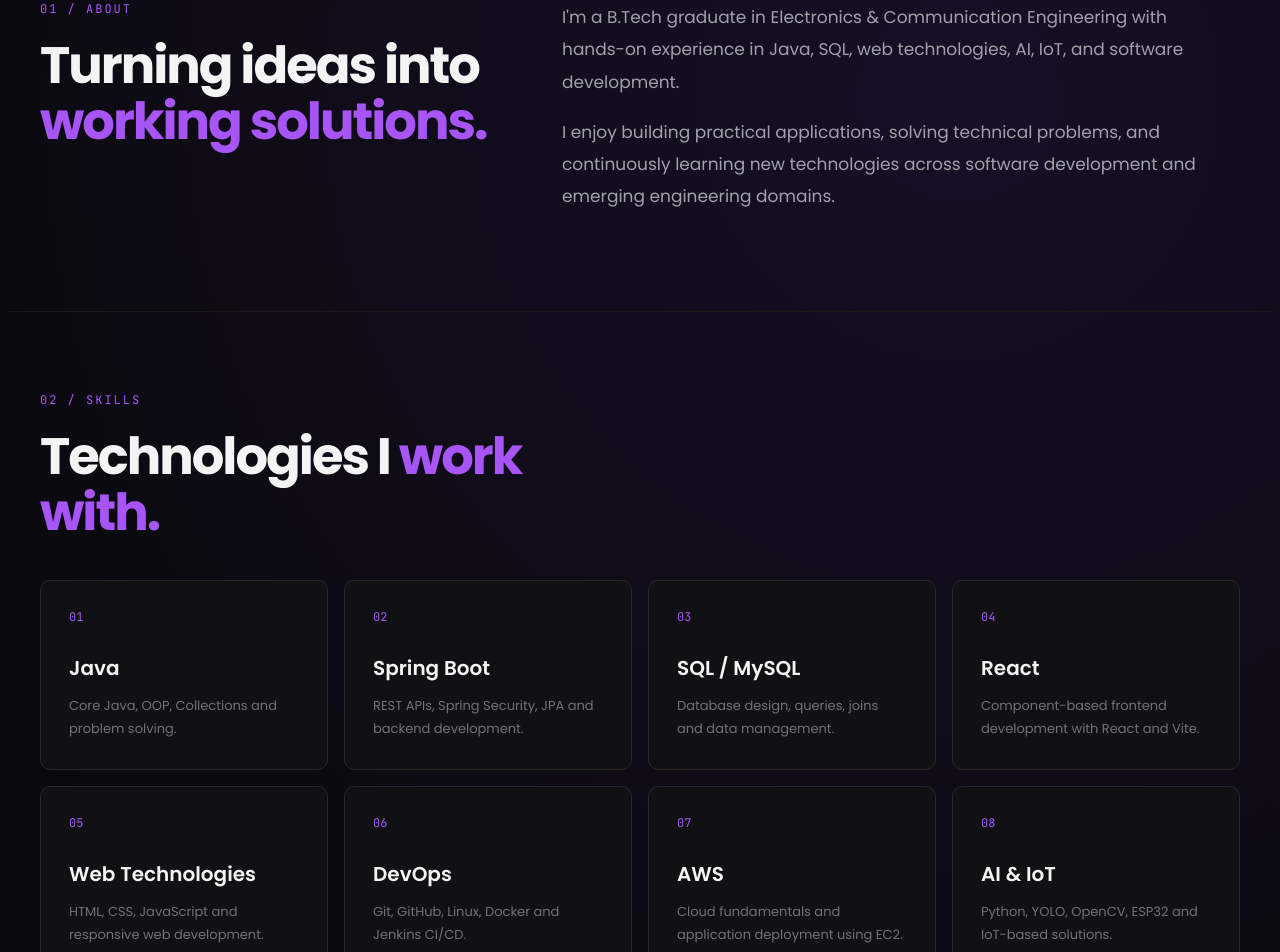
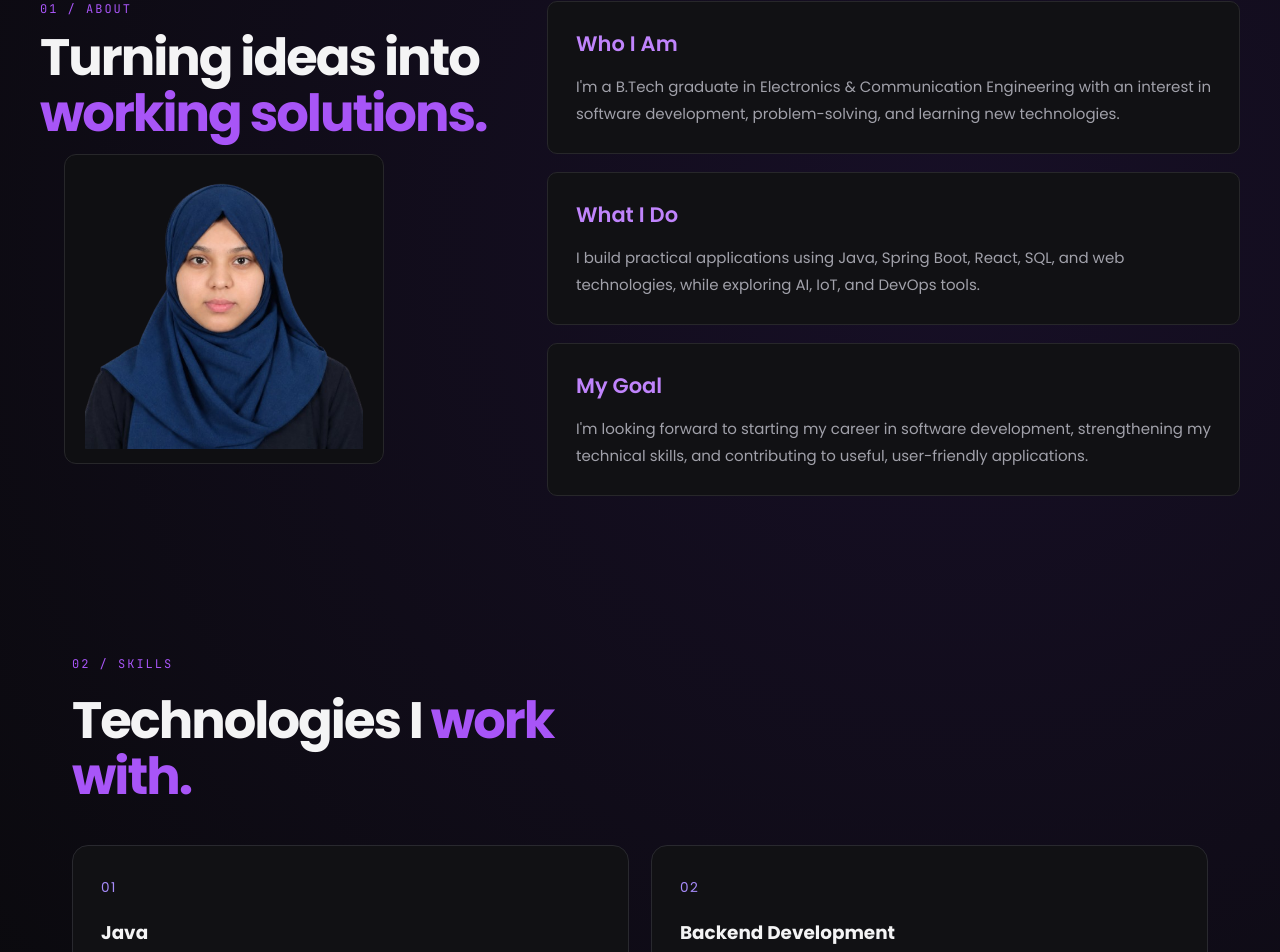
Before and after one commit to Myshafalaq-max/my-portfolio, a React (Vite) app: page / in a window 1280 px wide. Shown: the part 880-1832 px from the top of the page. Built offline with nearby package versions, Linux system fonts and the light colour scheme.

Commit message:
Update portfolio design and skills section

```diff
--- a/package.json
+++ b/package.json
@@ -10,6 +10,7 @@
     "preview": "vite preview"
   },
   "dependencies": {
+    "@emailjs/browser": "^5.0.3",
     "react": "^19.2.8",
     "react-dom": "^19.2.8"
   },
--- a/src/App.css
+++ b/src/App.css
@@ -16,7 +16,6 @@
   overflow-x: hidden;
   font-family: "Poppins", sans-serif;
 }
-
 
 /* ================================
    NAVBAR
@@ -71,7 +70,6 @@
 .menu-toggle {
   display: none;
 }
-
 
 /* ================================
    HERO
@@ -131,7 +129,6 @@
   line-height: 1.8;
 }
 
-
 /* ================================
    HERO BUTTONS
 ================================ */
@@ -179,7 +176,6 @@
   transform: translateY(-2px);
 }
 
-
 /* ================================
    HERO VISUAL
 ================================ */
@@ -214,7 +210,6 @@
     opacity: 1;
   }
 }
-
 
 /* ================================
    TERMINAL CARD
@@ -292,7 +287,6 @@
   color: #a855f7;
 }
 
-
 /* ================================
    SECTION HEADING
 ================================ */
@@ -318,7 +312,6 @@
   color: #a855f7;
 }
 
-
 /* ================================
    ABOUT
 ================================ */
@@ -329,82 +322,168 @@
   padding: 80px 32px;
   display: grid;
   grid-template-columns: 0.8fr 1.2fr;
-  gap: 70px;
+  gap: 45px;
   border-top: 1px solid #18181b;
+  align-items: start;
 }
 
-.about-content {
-  max-width: 650px;
+.about-intro {
+  display: flex;
+  flex-direction: column;
+  align-items: flex-start;
+  gap: 12px;
+  min-width: 0;
 }
 
-.about-content p {
-  margin: 0 0 18px;
-  color: #a1a1aa;
-  font-size: 17px;
-  line-height: 1.9;
+.about-intro .section-heading {
+  margin: 0;
+  padding: 0;
 }
 
+.about-intro .section-heading p {
+  margin-bottom: 12px;
+}
+
+.about-intro .about-photo {
+  margin: 0 0 0 24px;
+  padding: 14px;
+  width: 100%;
+  max-width: 320px;
+  box-sizing: border-box;
+  background: #0f0f12;
+  border: 1px solid #27272a;
+  border-radius: 12px;
+  overflow: hidden;
+  transition: border-color 0.3s ease;
+}
+
+.about-intro .about-photo:hover {
+  border-color: #a855f7;
+}
+
+.about-intro .about-photo img {
+  display: block;
+  width: 100%;
+  height: 280px;
+  object-fit: contain;
+  object-position: center;
+  border-radius: 8px;
+}
+
+.about-cards {
+  display: grid;
+  grid-template-columns: 1fr;
+  gap: 18px;
+}
+
+.about-card {
+  padding: 26px 28px;
+  background: #111114;
+  border: 1px solid #27272a;
+  border-radius: 10px;
+  transition:
+    border-color 0.3s ease,
+    transform 0.3s ease;
+}
+
+.about-card:hover {
+  border-color: #a855f7;
+  transform: translateY(-3px);
+}
+
+.about-card h3 {
+  margin: 0 0 14px;
+  color: #c084fc;
+  font-size: 21px;
+  font-weight: 600;
+}
+
+.about-card p {
+  margin: 0;
+  color: #a1a1aa;
+  font-size: 15px;
+  line-height: 1.8;
+}
 
 /* ================================
    SKILLS
 ================================ */
 
+
+/* SKILLS SECTION */
+
 .skills-section {
+  width: 100%;
   max-width: 1200px;
   margin: 0 auto;
   padding: 80px 32px;
-  border-top: 1px solid #18181b;
+  box-sizing: border-box;
 }
-
-.skills-section .section-heading {
-  margin-bottom: 40px;
-}
-
 .skills-grid {
   display: grid;
-  grid-template-columns: repeat(4, minmax(0, 1fr));
-  gap: 16px;
+  grid-template-columns: repeat(2, minmax(0, 1fr));
+  gap: 22px;
+  width: 100%;
+  margin-top: 40px;
 }
 
 .skill-card {
-  min-height: 190px;
+  position: relative;
+  min-width: 0;
   padding: 28px;
-  box-sizing: border-box;
   background: #111114;
-  border: 1px solid #27272a;
-  border-radius: 10px;
+  border: 1px solid #29292f;
+  border-radius: 16px;
   transition:
     transform 0.3s ease,
     border-color 0.3s ease,
-    box-shadow 0.3s ease;
+    background 0.3s ease;
 }
 
 .skill-card:hover {
-  transform: translateY(-6px);
-  border-color: #a855f7;
-  box-shadow: 0 15px 40px rgba(168, 85, 247, 0.12);
+  transform: translateY(-5px);
+  border-color: #8b5cf6;
+  background: #15131b;
 }
 
 .skill-number {
-  display: block;
-  margin-bottom: 28px;
-  font-family: "JetBrains Mono", monospace;
-  font-size: 12px;
-  color: #a855f7;
+  display: inline-block;
+  margin-bottom: 22px;
+  color: #a78bfa;
+  font-size: 0.85rem;
+  letter-spacing: 1.5px;
 }
 
 .skill-card h3 {
   margin: 0 0 12px;
-  font-size: 20px;
-  font-weight: 600;
   color: #f4f4f5;
+  font-size: 1.15rem;
+  line-height: 1.4;
 }
 
 .skill-card p {
   margin: 0;
-  font-size: 13px;
-  line-height: 1.7;
-  color: #71717a;
+  color: #a1a1aa;
+  font-size: 0.92rem;
+  line-height: 1.8;
+  overflow-wrap: anywhere;
+}
+
+/* Responsive layout */
+@media (max-width: 600px) {
+  .skills-grid {
+    grid-template-columns: minmax(0, 1fr);
+    gap: 16px;
+    margin-top: 28px;
+  }
+
+  .skill-card {
+    padding: 23px;
+  }
+
+  .skill-number {
+    margin-bottom: 15px;
+  }
 }
 
 
@@ -509,7 +588,6 @@
   color: #a1a1aa;
 }
 
-
 /* ================================
    CERTIFICATIONS
 ================================ */
@@ -595,7 +673,6 @@
   line-height: 1.8;
 }
 
-
 /* ================================
    CERTIFICATE LIST
 ================================ */
@@ -610,7 +687,6 @@
   border-top: 1px solid #27272a;
 }
 
-/* Regular links inside the Besant certificate list */
 .certificate-list a:not(.view-certificates-btn) {
   color: #a1a1aa;
   text-decoration: none;
@@ -621,7 +697,6 @@
 .certificate-list a:not(.view-certificates-btn):hover {
   color: #c084fc;
 }
-
 
 /* ================================
    CERTIFICATE BUTTONS
@@ -652,7 +727,6 @@
     border-color 0.25s ease;
 }
 
-/* Keep button text white, including Oracle buttons */
 .certificate-list a.view-certificates-btn {
   color: #ffffff;
 }
@@ -665,40 +739,71 @@
   transform: translateY(-2px);
 }
 
-
 /* ================================
-   CONTACT
+   CONTACT SECTION
 ================================ */
 
+/*
+  IMPORTANT:
+  The section itself is a normal centered container.
+  The TWO-COLUMN GRID belongs to .contact-layout.
+  This prevents both boxes from occupying only the
+  first column and leaving the right side empty.
+*/
+
 .contact-section {
+  width: 100%;
   max-width: 1200px;
   margin: 0 auto;
   padding: 80px 32px 100px;
-  display: grid;
-  grid-template-columns: 0.9fr 1.1fr;
-  gap: 65px;
+  box-sizing: border-box;
   border-top: 1px solid #18181b;
 }
 
-.contact-content {
-  display: flex;
-  flex-direction: column;
-  align-items: flex-start;
-  justify-content: center;
+.contact-layout {
+  display: grid;
+  grid-template-columns: minmax(0, 0.9fr) minmax(0, 1.1fr);
+  gap: 48px;
+  width: 100%;
+  max-width: 100%;
+  margin: 0 auto;
+  align-items: start;
+  box-sizing: border-box;
 }
 
-.contact-content > p {
-  max-width: 560px;
-  margin: 0 0 32px;
+.contact-left,
+.contact-right {
+  width: 100%;
+  min-width: 0;
+  box-sizing: border-box;
+}
+
+.contact-left .section-heading {
+  margin-bottom: 32px;
+}
+
+.contact-left .section-heading h2 {
+  max-width: 100%;
+}
+
+.contact-intro {
+  width: 100%;
+  max-width: 100%;
+  margin: 0 0 24px;
   color: #a1a1aa;
-  font-size: 17px;
+  font-size: 15px;
   line-height: 1.8;
+  overflow-wrap: anywhere;
 }
+
+/* Left contact information card */
 
 .contact-card {
   width: 100%;
-  max-width: 520px;
+  max-width: 100%;
+  min-width: 0;
   padding: 34px;
+  margin: 0;
   box-sizing: border-box;
   background: #111114;
   border: 1px solid #27272a;
@@ -724,6 +829,7 @@
 }
 
 .contact-item {
+  min-width: 0;
   padding: 18px 0;
   border-bottom: 1px solid #27272a;
 }
@@ -746,6 +852,8 @@
   color: #e4e4e7;
   text-decoration: none;
   font-size: 15px;
+  overflow-wrap: anywhere;
+  word-break: break-word;
   transition: color 0.25s ease;
 }
 
@@ -753,6 +861,109 @@
   color: #c084fc;
 }
 
+/* Right contact form */
+
+.contact-form {
+  width: 100%;
+  max-width: 100%;
+  min-width: 0;
+  padding: 30px;
+  margin: 0;
+  box-sizing: border-box;
+  background: #111114;
+  border: 1px solid #27272a;
+  border-radius: 12px;
+}
+
+.form-field {
+  display: flex;
+  flex-direction: column;
+  gap: 9px;
+  margin-bottom: 20px;
+  min-width: 0;
+}
+
+.form-field label {
+  color: #d4d4d8;
+  font-size: 13px;
+  font-weight: 500;
+}
+
+.form-field input,
+.form-field textarea {
+  display: block;
+  width: 100%;
+  max-width: 100%;
+  min-width: 0;
+  padding: 13px 14px;
+  box-sizing: border-box;
+  border: 1px solid #27272a;
+  border-radius: 7px;
+  outline: none;
+  background: #09090b;
+  color: #f4f4f5;
+  font-family: inherit;
+  font-size: 14px;
+  transition: border-color 0.25s ease;
+}
+
+.form-field textarea {
+  min-height: 130px;
+  resize: vertical;
+}
+
+.form-field input::placeholder,
+.form-field textarea::placeholder {
+  color: #71717a;
+}
+
+.form-field input:focus,
+.form-field textarea:focus {
+  border-color: #a855f7;
+}
+
+.contact-submit-btn {
+  display: block;
+  width: 100%;
+  box-sizing: border-box;
+  padding: 14px 20px;
+  border: 1px solid #a855f7;
+  border-radius: 7px;
+  background: #a855f7;
+  color: #ffffff;
+  font-family: inherit;
+  font-size: 14px;
+  font-weight: 600;
+  cursor: pointer;
+  transition:
+    background 0.25s ease,
+    transform 0.25s ease;
+}
+
+.contact-submit-btn:hover:not(:disabled) {
+  background: #9333ea;
+  transform: translateY(-2px);
+}
+
+.contact-submit-btn:disabled {
+  opacity: 0.65;
+  cursor: not-allowed;
+}
+
+.form-status {
+  margin: 16px 0 0;
+  font-size: 13px;
+  line-height: 1.7;
+  overflow-wrap: anywhere;
+}
+
+.form-status.success {
+  color: #86efac;
+}
+
+.form-status.error {
+  color: #fca5a5;
+}
 
 /* ================================
    FOOTER
@@ -766,7 +977,6 @@
   font-family: "JetBrains Mono", monospace;
   font-size: 11px;
 }
-
 
 /* ================================
    TABLET
@@ -791,23 +1001,31 @@
 
   .about {
     grid-template-columns: 1fr;
-    gap: 45px;
+    gap: 35px;
   }
 
   .projects-grid {
     grid-template-columns: 1fr;
   }
 
-  .contact-section {
-    grid-template-columns: 1fr;
-    gap: 50px;
+  /* Contact stays in two columns until mobile breakpoint */
+  .contact-layout {
+    gap: 28px;
+    grid-template-columns: minmax(0, 0.9fr) minmax(0, 1.1fr);
   }
 
   .contact-card {
-    max-width: 100%;
+    padding: 25px;
+  }
+
+  .contact-form {
+    padding: 24px;
+  }
+
+  .contact-left .section-heading h2 {
+    font-size: clamp(32px, 4vw, 42px);
   }
 }
-
 
 /* ================================
    MOBILE NAVIGATION & LAYOUT
@@ -946,7 +1164,30 @@
   }
 
   .about {
-    padding: 65px 20px 35px;
+    padding: 65px 20px 45px;
+    gap: 30px;
+  }
+
+  .about-intro .about-photo {
+    margin-left: 0;
+    max-width: 320px;
+  }
+
+  .about-cards {
+    gap: 16px;
+  }
+
+  .about-card {
+    padding: 24px;
+    border-radius: 8px;
+  }
+
+  .about-card h3 {
+    font-size: 19px;
+  }
+
+  .about-card p {
+    font-size: 14px;
   }
 
   .skills-section,
@@ -962,8 +1203,51 @@
     grid-template-columns: 1fr;
   }
 
+  /* Contact: full-width centered container, vertically stacked */
   .contact-section {
-    padding: 70px 20px 90px;
+    width: 100%;
+    padding: 65px 20px 80px;
+  }
+
+  .contact-layout {
+    width: 100%;
+    grid-template-columns: minmax(0, 1fr);
+    gap: 30px;
+  }
+
+  .contact-left,
+  .contact-right {
+    width: 100%;
+    min-width: 0;
+  }
+
+  .contact-left .section-heading {
+    margin-bottom: 24px;
+  }
+
+  .contact-left .section-heading h2 {
+    font-size: 38px;
+  }
+
+  .contact-intro {
+    margin-bottom: 20px;
+    font-size: 15px;
+  }
+
+  .contact-card {
+    width: 100%;
+    max-width: 100%;
+    padding: 25px;
+  }
+
+  .contact-form {
+    width: 100%;
+    max-width: 100%;
+    padding: 22px;
+  }
+
+  .contact-item a {
+    font-size: 14px;
   }
 
   .section-heading h2 {
@@ -995,19 +1279,6 @@
     font-size: 23px;
   }
 
-  .contact-content > p {
-    font-size: 15px;
-  }
-
-  .contact-card {
-    padding: 25px;
-  }
-
-  .contact-item a {
-    font-size: 14px;
-    word-break: break-word;
-  }
-
   .footer {
     padding: 25px 20px;
   }
@@ -1020,7 +1291,6 @@
     align-items: stretch;
   }
 }
-
 
 /* ================================
    SMALL MOBILE
@@ -1038,4 +1308,18 @@
   .section-heading h2 {
     font-size: 34px;
   }
+
+  .contact-section {
+    padding-right: 16px;
+    padding-left: 16px;
+  }
+
+  .contact-card,
+  .contact-form {
+    padding: 20px;
+  }
+
+  .contact-left .section-heading h2 {
+    font-size: 34px;
+  }
 }
--- a/src/App.jsx
+++ b/src/App.jsx
@@ -1,5 +1,5 @@
-
 import { useState } from "react";
+import emailjs from "@emailjs/browser";
 import "./App.css";
 
 function App() {
@@ -9,8 +9,67 @@ function App() {
   const closeMenu = () => {
     setMenuOpen(false);
   };
+  const [formData, setFormData] = useState({
+  from_name: "",
+  from_email: "",
+  subject: "",
+  message: "",
+});
+
+const [sending, setSending] = useState(false);
+const [formStatus, setFormStatus] = useState({
+  type: "",
+  text: "",
+});
+
+
+const handleFormChange = (e) => {
+  setFormData({
+    ...formData,
+    [e.target.name]: e.target.value,
+  });
+};
+
+const handleSubmit = async (e) => {
+  e.preventDefault();
+  setSending(true);
+  setFormStatus({ type: "", text: "" });
+
+  try {
+    await emailjs.send(
+      import.meta.env.VITE_EMAILJS_SERVICE_ID,
+      import.meta.env.VITE_EMAILJS_TEMPLATE_ID,
+      formData,
+      {
+        publicKey: import.meta.env.VITE_EMAILJS_PUBLIC_KEY,
+      }
+    );
+
+    setFormStatus({
+      type: "success",
+      text: "Message sent successfully! Thank you for reaching out.",
+    });
+
+    setFormData({
+      from_name: "",
+      from_email: "",
+      subject: "",
+      message: "",
+    });
+  } catch (error) {
+    console.error("EmailJS error:", error);
+
+    setFormStatus({
+      type: "error",
+      text: "Sorry, your message could not be sent. Please try again or email me directly.",
+    });
+  } finally {
+    setSending(false);
+  }
+};
 
 return (
+
     <div className="portfolio">
       {/* Navbar */}
       <nav className="navbar">
@@ -100,8 +159,11 @@ function App() {
         </div>
       </section>
 
+
+
       {/* About Section */}
       <section id="about" className="about">
+        <div className="about-intro">
           <div className="section-heading">
             <p>01 / ABOUT</p>
 
@@ -110,20 +172,41 @@ function App() {
             </h2>
           </div>
 
-        <div className="about-content">
+          <div className="about-photo">
+            <img src="/mysha.png" alt="Mysha Falaq" />
+          </div>
+        </div>
+
+        <div className="about-cards">
+          <article className="about-card">
+            <h3>Who I Am</h3>
             <p>
-            I'm a B.Tech graduate in Electronics & Communication Engineering
-            with hands-on experience in Java, SQL, web technologies, AI, IoT,
-            and software development.
+              I'm a B.Tech graduate in Electronics & Communication
+              Engineering with an interest in software development,
+              problem-solving, and learning new technologies.
             </p>
+          </article>
 
+          <article className="about-card">
+            <h3>What I Do</h3>
             <p>
-            I enjoy building practical applications, solving technical
-            problems, and continuously learning new technologies across
-            software development and emerging engineering domains.
+              I build practical applications using Java, Spring Boot,
+              React, SQL, and web technologies, while exploring AI,
+              IoT, and DevOps tools.
             </p>
+          </article>
+
+          <article className="about-card">
+            <h3>My Goal</h3>
+            <p>
+              I'm looking forward to starting my career in software
+              development, strengthening my technical skills, and
+              contributing to useful, user-friendly applications.
+            </p>
+          </article>
         </div>
       </section>
+
 
       {/* Skills Section */}
       <section id="skills" className="skills-section">
@@ -136,53 +219,41 @@ function App() {
         </div>
 
         <div className="skills-grid">
-          <div className="skill-card">
+          <article className="skill-card">
             <span className="skill-number">01</span>
             <h3>Java</h3>
-            <p>Core Java, OOP, Collections and problem solving.</p>
-          </div>
+            <p>Core Java, OOP, Collections and DSA.</p>
+          </article>
 
-          <div className="skill-card">
+          <article className="skill-card">
             <span className="skill-number">02</span>
-            <h3>Spring Boot</h3>
-            <p>REST APIs, Spring Security, JPA and backend development.</p>
-          </div>
+            <h3>Backend Development</h3>
+            <p>Spring Boot, REST APIs, JPA and Spring Security.</p>
+          </article>
 
-          <div className="skill-card">
+          <article className="skill-card">
             <span className="skill-number">03</span>
-            <h3>SQL / MySQL</h3>
-            <p>Database design, queries, joins and data management.</p>
-          </div>
+            <h3>Frontend Development</h3>
+            <p>React, JavaScript, HTML, CSS and Bootstrap.</p>
+          </article>
 
-          <div className="skill-card">
+          <article className="skill-card">
             <span className="skill-number">04</span>
-            <h3>React</h3>
-            <p>Component-based frontend development with React and Vite.</p>
-          </div>
+            <h3>Database</h3>
+            <p>SQL, MySQL, queries, joins and CRUD operations.</p>
+          </article>
 
-          <div className="skill-card">
+          <article className="skill-card">
             <span className="skill-number">05</span>
-            <h3>Web Technologies</h3>
-            <p>HTML, CSS, JavaScript and responsive web development.</p>
-          </div>
+            <h3>DevOps & Cloud</h3>
+            <p>Git, GitHub, Linux, Docker, Jenkins, AWS and EC2.</p>
+          </article>
 
-          <div className="skill-card">
+          <article className="skill-card">
             <span className="skill-number">06</span>
-            <h3>DevOps</h3>
-            <p>Git, GitHub, Linux, Docker and Jenkins CI/CD.</p>
-          </div>
-
-          <div className="skill-card">
-            <span className="skill-number">07</span>
-            <h3>AWS</h3>
-            <p>Cloud fundamentals and application deployment using EC2.</p>
-          </div>
-
-          <div className="skill-card">
-            <span className="skill-number">08</span>
             <h3>AI & IoT</h3>
-            <p>Python, YOLO, OpenCV, ESP32 and IoT-based solutions.</p>
-          </div>
+            <p>Python, YOLO, OpenCV, ESP32 and IoT solutions.</p>
+          </article>
         </div>
       </section>
 
@@ -498,30 +569,24 @@ function App() {
         </div>
       </section>
 
+
       {/* Contact Section */}
       <section id="contact" className="contact-section">
+        <div className="contact-layout">
+          {/* Left Column */}
+          <div className="contact-left">
             <div className="section-heading">
               <p>05 / CONTACT</p>
-
               <h2>
                 Let's build something <span>useful.</span>
               </h2>
             </div>
 
-        <div className="contact-content">
-          <p>
-            I'm currently open to entry-level opportunities in Java,
-            full-stack development and software engineering.
-          </p>
-
             <div className="contact-card">
-            <p className="contact-card-label">
-              GET IN TOUCH
-            </p>
+              <p className="contact-card-label">GET IN TOUCH</p>
 
               <div className="contact-item">
                 <span>EMAIL</span>
-
                 <a href="mailto:myshafalaq@gmail.com">
                   myshafalaq@gmail.com
                 </a>
@@ -529,7 +594,6 @@ function App() {
 
               <div className="contact-item">
                 <span>GITHUB</span>
-
                 <a
                   href="https://github.com/Myshafalaq-max"
                   target="_blank"
@@ -541,7 +605,6 @@ function App() {
 
               <div className="contact-item">
                 <span>LINKEDIN</span>
-
                 <a
                   href="https://www.linkedin.com/in/myshafalaq"
                   target="_blank"
@@ -552,7 +615,93 @@ function App() {
               </div>
             </div>
           </div>
+
+          {/* Right Column */}
+          <div className="contact-right">
+            <p className="contact-intro">
+              I'm currently open to entry-level opportunities in Java,
+              full-stack development and software engineering.
+            </p>
+
+            <form className="contact-form" onSubmit={handleSubmit}>
+              <div className="form-field">
+                <label htmlFor="from_name">Full Name</label>
+                <input
+                  id="from_name"
+                  name="from_name"
+                  type="text"
+                  placeholder="Enter your name"
+                  value={formData.from_name}
+                  onChange={handleFormChange}
+                  required
+                  maxLength={100}
+                />
+              </div>
+
+              <div className="form-field">
+                <label htmlFor="from_email">Email Address</label>
+                <input
+                  id="from_email"
+                  name="from_email"
+                  type="email"
+                  placeholder="you@example.com"
+                  value={formData.from_email}
+                  onChange={handleFormChange}
+                  required
+                  maxLength={254}
+                />
+              </div>
+
+              <div className="form-field">
+                <label htmlFor="subject">Subject</label>
+                <input
+                  id="subject"
+                  name="subject"
+                  type="text"
+                  placeholder="Job opportunity / Project inquiry"
+                  value={formData.subject}
+                  onChange={handleFormChange}
+                  required
+                  maxLength={150}
+                />
+              </div>
+
+              <div className="form-field">
+                <label htmlFor="message">Message</label>
+                <textarea
+                  id="message"
+                  name="message"
+                  placeholder="Write your message..."
+                  value={formData.message}
+                  onChange={handleFormChange}
+                  required
+                  rows={5}
+                  maxLength={5000}
+                />
+              </div>
+
+              <button
+                className="contact-submit-btn"
+                type="submit"
+                disabled={sending}
+              >
+                {sending ? "Sending..." : "Send Message →"}
+              </button>
+
+              {formStatus.text && (
+                <p
+                  className={`form-status ${formStatus.type}`}
+                  role="status"
+                  aria-live="polite"
+                >
+                  {formStatus.text}
+                </p>
+              )}
+            </form>
+          </div>
+        </div>
       </section>
+
 
             {/* Footer */}
       <footer className="footer">
```
Also changed, not shown: public/mysha.png (added), 1 other file (tests, documents, lock files or other folders). Lines whose indentation alone changed are shown as unchanged.
